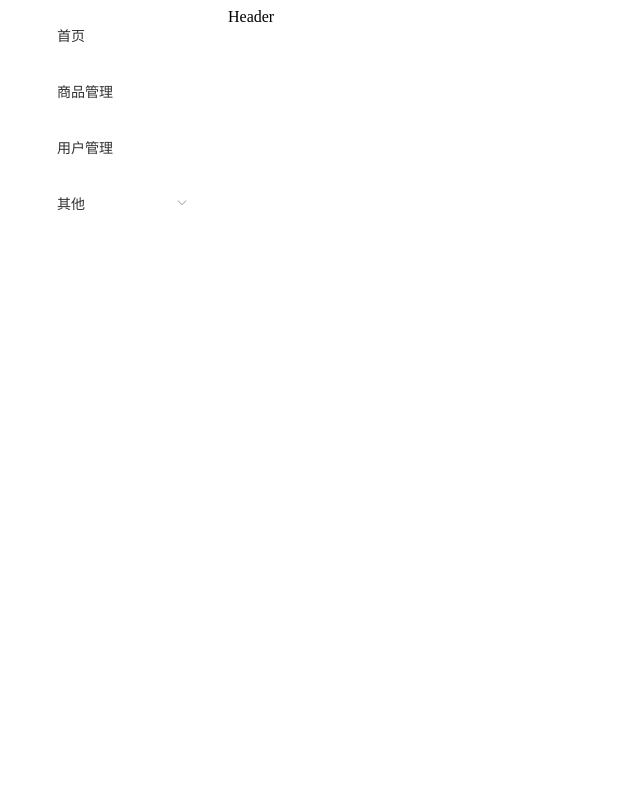
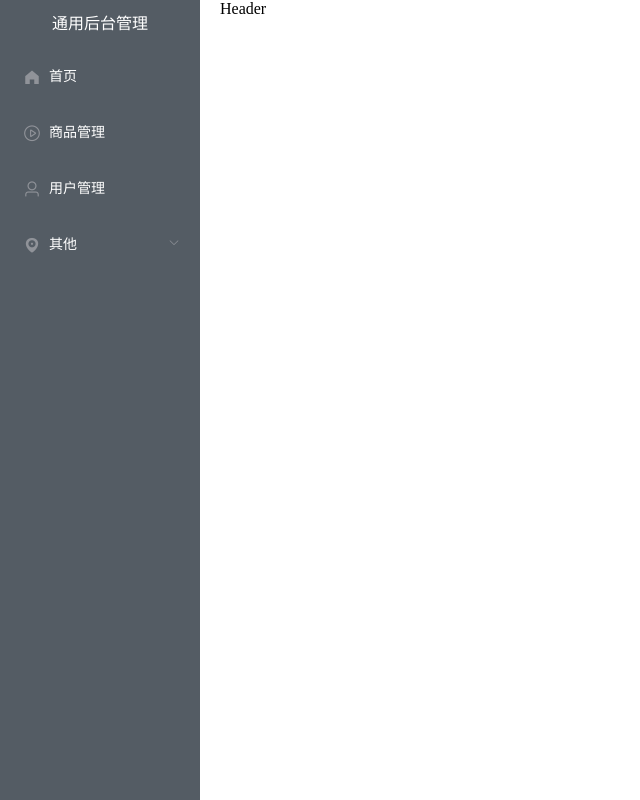
Before and after one commit to wealthyWoman/3234poject, a Vue app: page /page2 in a window 1280 px wide. Shown: the whole page, without its empty margins (0-640 px from the left). Built offline with nearby package versions, Linux system fonts and the light colour scheme.

Commit message:
修改菜单样式、引入less

```diff
--- a/package.json
+++ b/package.json
@@ -10,6 +10,8 @@
   "dependencies": {
     "core-js": "^3.8.3",
     "element-ui": "^2.15.14",
+    "less": "^4.1.2",
+    "less-loader": "^6.0.0",
     "vue": "^2.6.14",
     "vue-router": "^3.6.5"
   },
--- a/src/App.vue
+++ b/src/App.vue
@@ -11,4 +11,9 @@ export default {
 }
 </script>
 
-<style></style>
+<style lang="less">
+html,body,h3{
+    padding: 0;
+    margin: 0;
+}
+</style>
--- a/src/components/componAside.vue
+++ b/src/components/componAside.vue
@@ -1,18 +1,27 @@
 <template>
-    <el-menu default-active="1-4-1" class="el-menu-vertical-demo" @open="handleOpen" @close="handleClose"
-        :collapse="isCollapse">
+    <el-menu
+      default-active="1-4-1"
+      class="el-menu-vertical-demo"
+      @open="handleOpen"
+      @close="handleClose"
+      :collapse="isCollapse"
+      background-color="#545c64"
+      text-color="#fff"
+      active-text-color="#ffd04b"
+      >
+      <h3>通用后台管理</h3>
         <el-menu-item v-for="item in noChildren" :key="item.name" :index="item.name">
-            <i :class="`el-icon-${item.icon}}`"></i>
+            <i :class="`el-icon-${item.icon}`"></i>
             <span slot="title">{{ item.label }}</span>
         </el-menu-item>
 
         <el-submenu v-for="item in hasChildren" :key="item.label" :index="item.name">
             <template slot="title">
-                <i :class="`el-icon-${item.icon}}`"></i>
+                <i :class="`el-icon-${item.icon}`"></i>
                 <span slot="title">{{ item.label }}</span>
             </template>
             <el-menu-item-group v-for="subItem in item.children" :key="subItem.path">
-                <el-menu-item :index="subItem.path">{{subItem.label}}</el-menu-item>
+                <el-menu-item :index="subItem.path">{{ subItem.label }}</el-menu-item>
             </el-menu-item-group>
         </el-submenu>
     </el-menu>
@@ -90,9 +99,19 @@ export default {
 }
 </script>
 
-<style>
+<style lang="less" scoped>
 .el-menu-vertical-demo:not(.el-menu--collapse) {
     width: 200px;
     min-height: 400px;
 }
+.el-menu{
+    height: 100vh;
+    h3{
+        color: white;
+        text-align: center;
+        line-height: 48px;
+        font-size: 16px;
+        font-weight: 400;
+    }
+}
 </style>
```
Also changed, not shown: 1 other file (tests, documents, lock files or other folders).
